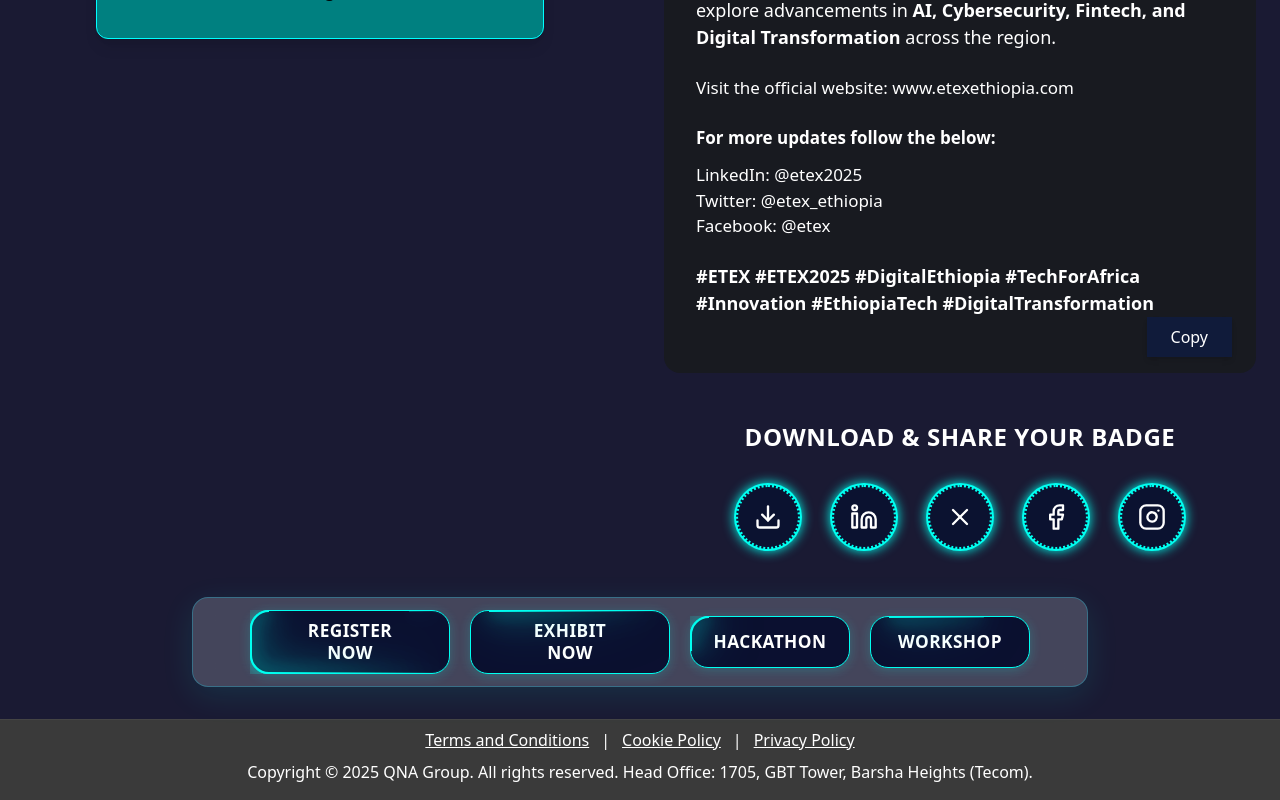
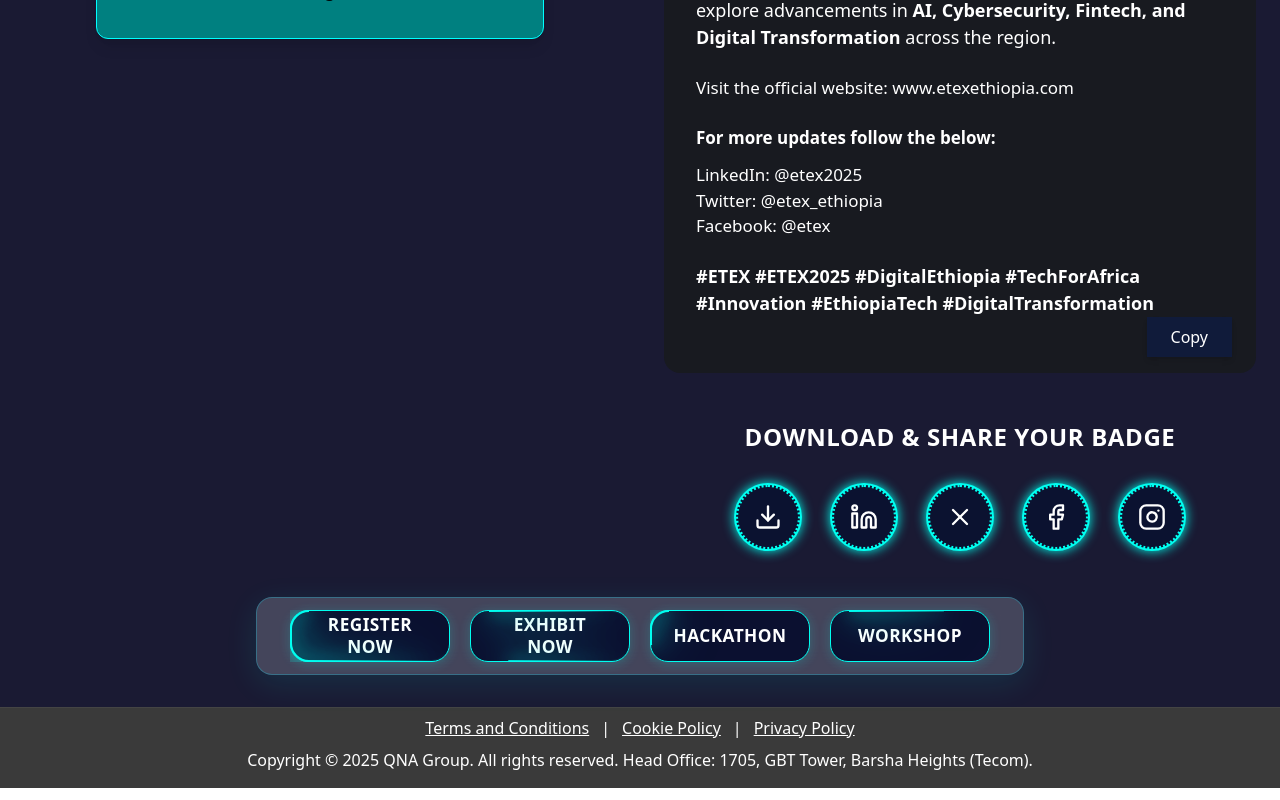
Before and after one commit to HiwotBelay/Etex-clone, a React (Vite) app: page / in a window 1280 px wide. Shown: the part 854-1654 px from the top of the page. Built offline with nearby package versions, Linux system fonts and the light colour scheme.

Commit message:
final editing of the buttons

```diff
--- a/src/components/action-buttons-footer.tsx
+++ b/src/components/action-buttons-footer.tsx
@@ -1,34 +1,29 @@
 import { Link } from "react-router-dom";
 
 export function ActionButtonsFooter() {
-  const largeWidth = 200; // slightly increased width
-  const largeHeight = 64; // slightly increased height
-  const smallWidth = 160;
-  const smallHeight = 52;
-  const radius = 18; // slightly larger radius
+  const btnWidth = 160;
+  const btnHeight = 52;
+  const radius = 18;
   const stroke = 2;
 
   const buttons = [
-    { label: "REGISTER\nNOW", width: largeWidth, height: largeHeight },
-    { label: "EXHIBIT\nNOW", width: largeWidth, height: largeHeight },
-    { label: "HACKATHON", width: smallWidth, height: smallHeight },
-    { label: "WORKSHOP", width: smallWidth, height: smallHeight },
+    { label: "REGISTER\nNOW", width: btnWidth, height: btnHeight },
+    { label: "EXHIBIT\nNOW", width: btnWidth, height: btnHeight },
+    { label: "HACKATHON", width: btnWidth, height: btnHeight },
+    { label: "WORKSHOP", width: btnWidth, height: btnHeight },
   ];
 
   const getDashArray = (w: number, h: number, r: number) =>
     2 * (w + h - 2 * r) + 2 * Math.PI * r;
 
   return (
-    <div className="w-full max-w-4xl mx-auto flex flex-wrap justify-center items-center gap-5 rounded-2xl p-3 bg-[rgba(240,245,255,0.2)] border border-cyan-400/30 shadow-[0_8px_32px_0_rgba(0,255,240,0.10)] backdrop-blur-md">
+    <div className="w-full max-w-3xl mx-auto flex flex-wrap justify-center items-center gap-5 rounded-2xl p-3 bg-[rgba(240,245,255,0.2)] border border-cyan-400/30 shadow-[0_8px_32px_0_rgba(0,255,240,0.10)] backdrop-blur-md">
       {buttons.map((btn, i) => {
         const direction = i % 2 === 0 ? "reverse" : "normal";
         const delay = `${i * 0.2}s`;
         const gradId = `snake-gradient-anim-${i}`;
         const dashArray = getDashArray(btn.width, btn.height, radius);
-        const sizeClass =
-          btn.width === largeWidth
-            ? "lg:w-[200px] lg:h-[64px] w-[160px] h-[52px]"
-            : "w-[160px] h-[52px]";
+        const sizeClass = "w-[160px] h-[52px]";
 
         return (
           <div
@@ -40,9 +35,7 @@
               className={`flex items-center justify-center font-orbitron font-semibold uppercase rounded-xl border border-[#00FFF0] shadow-[0_2px_12px_0_#00fff033] tracking-wide text-[1.08rem] text-white bg-[#0b1030] text-center whitespace-pre-line transition-colors duration-200 hover:bg-[#00FFF0] hover:text-[#0b1030] px-2 ${sizeClass}`}
               style={{ borderRadius: radius }}
             >
-              <span className="w-full whitespace-pre-line leading-tight">
-                {btn.label}
-              </span>
+              <span className="w-full whitespace-pre-line leading-tight">{btn.label}</span>
               <svg
                 className="absolute top-0 left-0 w-full h-full pointer-events-none z-10"
                 viewBox={`0 0 ${btn.width} ${btn.height}`}
```
